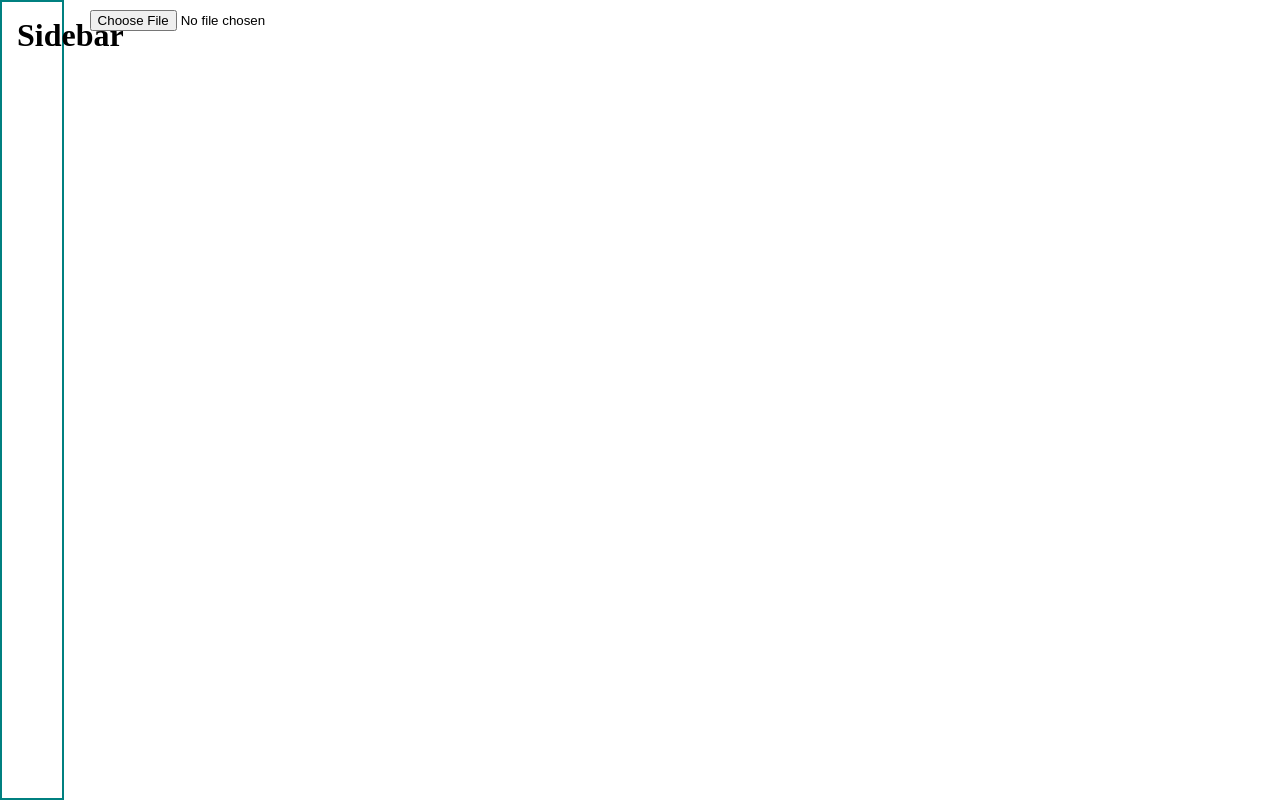
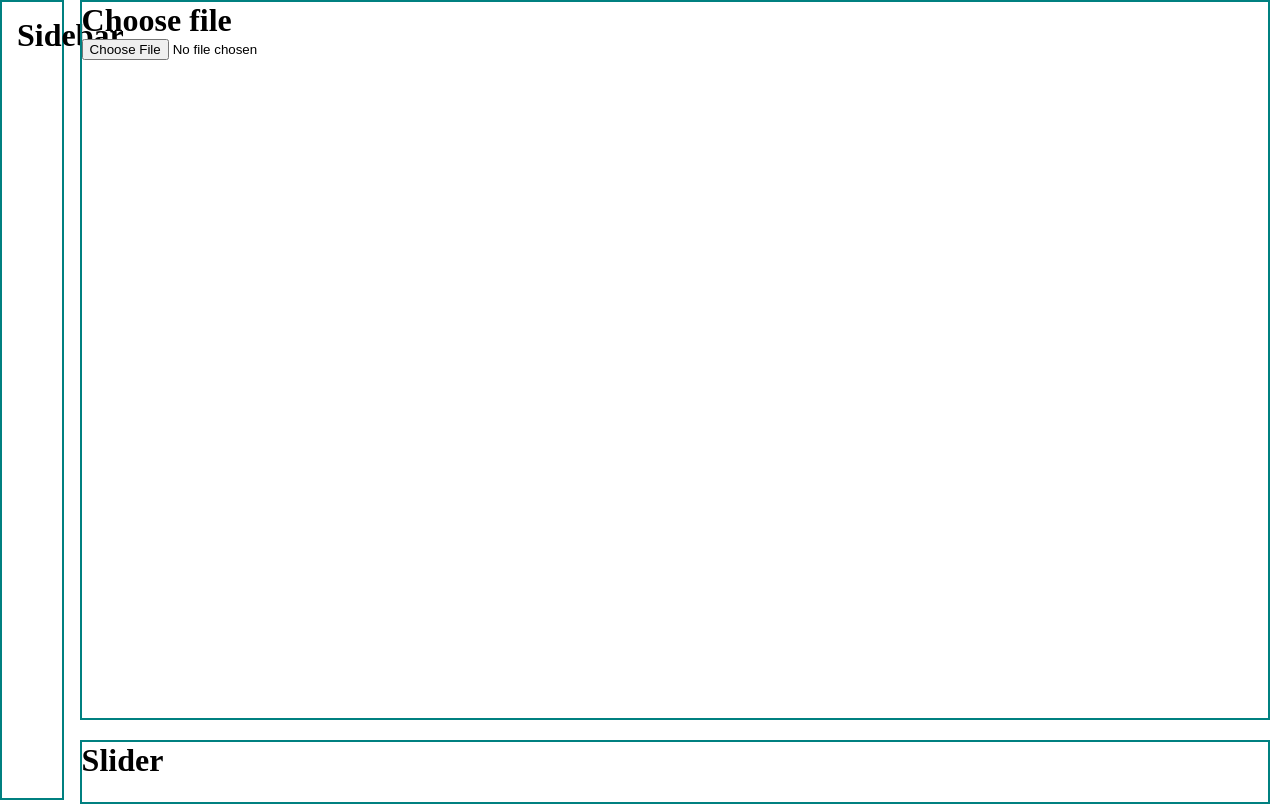
Before and after one commit to EvtDanya/Lab1_React, a React (Create React App) app: page / in a window 1280 px wide. Built offline with nearby package versions, Linux system fonts and the light colour scheme.

Commit message:
added ui components add slider bar

```diff
--- a/src/App.js
+++ b/src/App.js
@@ -2,12 +2,14 @@ import React, {useState} from 'react';
 import './styles/App.css';
 import Sidebar from './components/Sidebar';
 import Image from './components/Image';
+import SliderBar from './components/SliderBar';
 
 function App() {
   return (
     <div className="App">
       <Sidebar/>
       <Image/>
+      <SliderBar/>
     </div>
   );
 }
--- a/src/components/Image.jsx
+++ b/src/components/Image.jsx
@@ -3,7 +3,10 @@ import { saveAs } from 'file-saver'
 
 const Image = () => {
     const [selectedImage, setSelectedImage] = useState(null);
-
+// TODO
+// кнопку надо перенести в sidebar
+// наладить функционал сохранения
+// предусмотреть загрузку ТОЛЬКО изображений
     const saveImage = () => {//функция сохранения на пк отредактированного фото
         const link = document.createElement('a')
         link.download = 'image_edit.jpg'
@@ -13,6 +16,7 @@ const Image = () => {
 
     return (
         <div className='image'>
+        <h1>Choose file</h1>
         {selectedImage
             ?//если выбрано изображение
             <div>
@@ -32,7 +36,8 @@ const Image = () => {
             onChange={(event) => {
             setSelectedImage(event.target.files[0]);
             }}
-        />
+
+            />
         }
     </div>
     );
--- a/src/components/Sidebar.jsx
+++ b/src/components/Sidebar.jsx
@@ -3,6 +3,7 @@ import React from 'react';
 const Sidebar = () => {
     return (
         <div className='sideBar'>
+        {/* Боковая панель с функциональными кнопками(также кнопка сохранения изображения) */}
             <h1>Sidebar</h1>
         </div>
     );
--- /dev/null
+++ b/src/components/SliderBar.jsx
@@ -0,0 +1,12 @@
+import React from 'react';
+
+const SliderBar = () => {
+    return (
+        // Слайдер, для регулировки, например, яркости изображения(при активном инструменте)
+        <div className='sliderBar'>
+            <h1>Slider</h1>
+        </div>
+    );
+};
+
+export default SliderBar;
--- a/src/styles/App.css
+++ b/src/styles/App.css
@@ -9,10 +9,13 @@ body {
 }
 
 .image {
+  float: right;
   width: 93%;
-  float:right;
-  margin-top: 10px;
+  height: 90vh;
   margin-left: 10px;
+  margin-right: 10px;
+  margin-bottom: 20px;
+  border: 2px solid teal;
 }
 
 .sideBar {
@@ -24,3 +27,12 @@ body {
   justify-content: space-between;
   align-items: center;
 }
+
+.sliderBar {
+  float: right;
+  width: 93%;
+  height: 8vh;
+  vertical-align: bottom;
+  margin-right: 10px;
+  border: 2px solid teal;
+}
```
Also changed, not shown: src/components/UI/button/Button.jsx (added, +11 -0 lines), src/components/UI/slider/Slider.jsx (added, +11 -0 lines), src/components/UI/button/Button.module.css (added), src/components/UI/slider/Slider.module.css (added).
